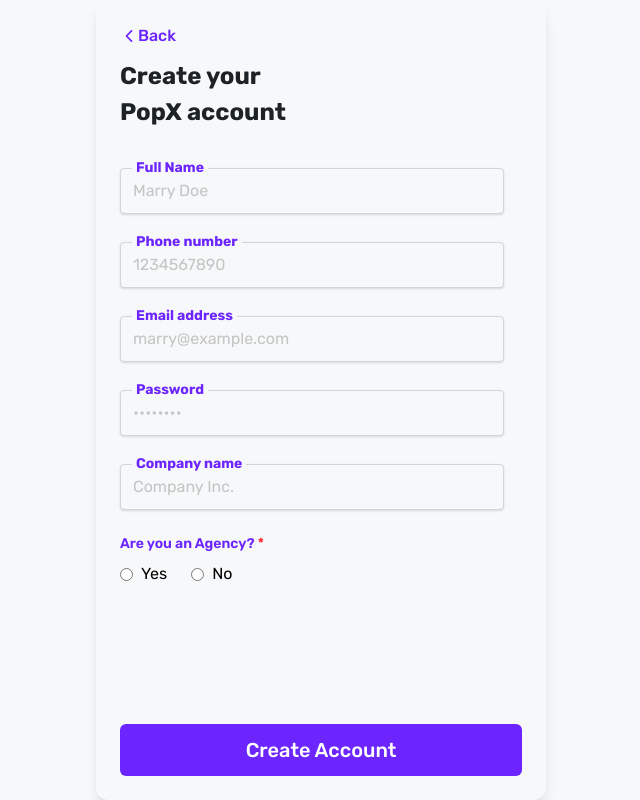
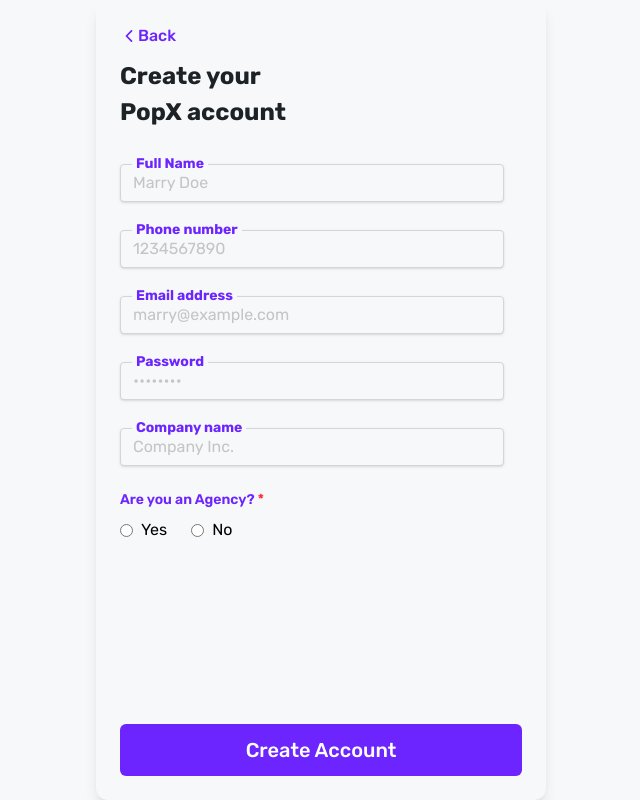
Before and after one commit to techvogue/Educase, a React (Vite) app: page /signup in a window 1280 px wide. Shown: the whole page, without its empty margins (319-959 px from the left). Built offline with nearby package versions, Linux system fonts and the light colour scheme.

Commit message:
Making few changes in styling

```diff
--- a/src/component/InputField.jsx
+++ b/src/component/InputField.jsx
@@ -23,7 +23,7 @@
         onChange={onChange}
         placeholder={placeholder}
         aria-invalid={!!error}
-        className={`shadow appearance-none bg-[#F7F8F9] border-[1px] border-[#CBCBCB] rounded w-full py-3 px-3 text-[#919191] leading-tight focus:outline-none focus:shadow-outline ${
+        className={`shadow appearance-none bg-[#F7F8F9] border-[1px] border-[#CBCBCB] rounded w-full py-2 px-3 text-[#919191] leading-tight focus:outline-none focus:shadow-outline ${
           error ? 'border-red-500' : 'border-gray-300'
         } ${className}`}
         {...rest}
--- a/src/pages/SignUp.jsx
+++ b/src/pages/SignUp.jsx
@@ -64,7 +64,7 @@
 
         <div className='text-[#1D2226]'>
           <h2 className="text-2xl font-bold mb-1">Create your</h2>
-          <h2 className="text-2xl font-bold  mb-5">PopX account</h2>
+          <h2 className="text-2xl font-bold  mb-4">PopX account</h2>
         </div>
 
         <InputField
```
